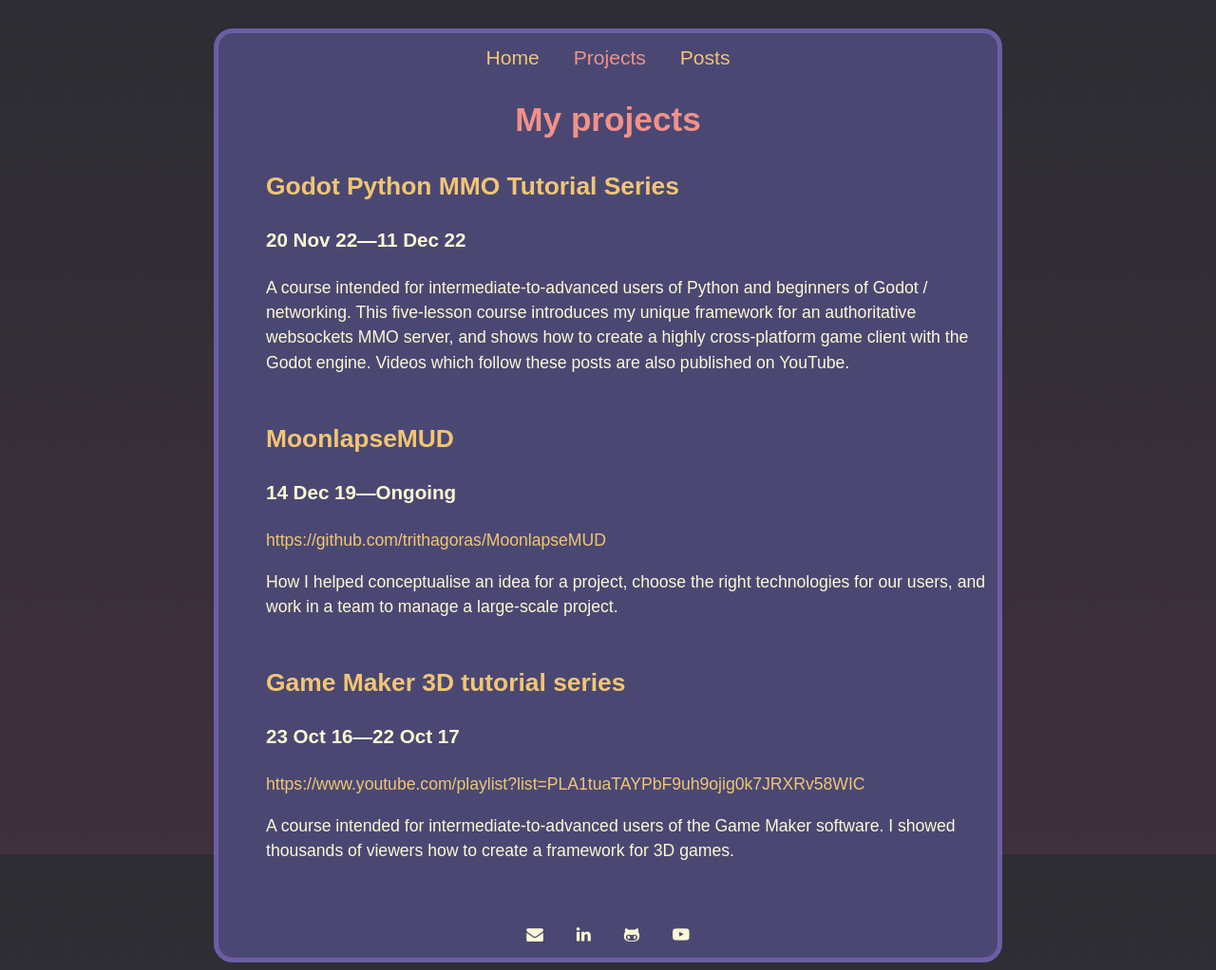
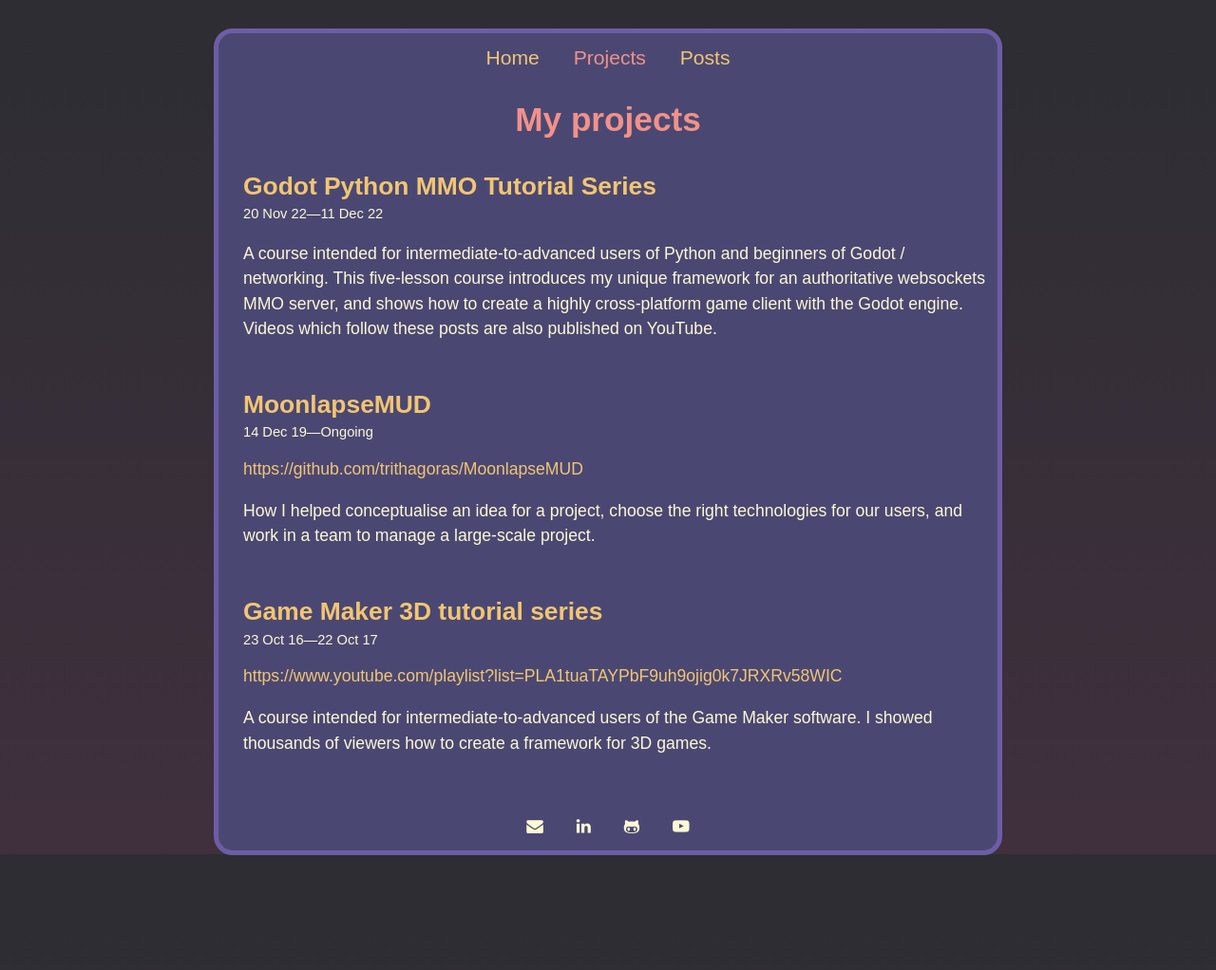
Before and after one commit to tristanbatchler/tbat.me, a Jekyll site: the page built from projects.html, in a window 1280 px wide. Shown: the whole page at 95% size. Built offline with Jekyll 4.4.1, drawn with Linux system fonts in a browser that asks for light colours; some web fonts are replaced; a script that is not in the unit is left out; after the commit the page ends 909 px from its top, so only the background shows below that.

Commit message:
Fix lists, no-indent, aesthetics

```diff
--- a/_layouts/project.html
+++ b/_layouts/project.html
@@ -3,7 +3,8 @@
 ---
 
 <h1>{{ page.title }}</h1>
-<h2>{{ page.start_date | date: "%d %b %y" }}&#8212;{% if page.finished %}{{ page.finish_date | date: "%d %b %y" }}{% else %}Ongoing{% endif %}</h2>
+<hr class="post-hr">
+<class="timestamp">{{ page.start_date | date: "%d %b %y" }}&#8212;{% if page.finished %}{{ page.finish_date | date: "%d %b %y" }}{% else %}Ongoing{% endif %}</p>
 <a href="{{ page.external_link }}" target="_blank">{{ page.external_link }}</a>
 
 {{ content }}
--- a/_sass/main.scss
+++ b/_sass/main.scss
@@ -93,7 +93,11 @@
 
     li {
         padding-bottom: 0.5rem;
-        list-style: none;
+
+        &.no-bullet {
+            list-style-type: none;
+            margin-left: -1.5rem;
+        }
     }
 
     pre {
--- a/coursenotes.html
+++ b/coursenotes.html
@@ -6,7 +6,7 @@
 
 <ul>
   {% for coursenote in site.coursenotes %}
-    <li>
+    <li class="no-bullet">
       <h2><a href="{{ coursenote.url }}">{{ coursenote.title }}</a></h2>
       <p>Last edited {{ coursenote.date | date: "%d %b %y" }}</p>
       {{ coursenote.description }}
--- a/posts.html
+++ b/posts.html
@@ -6,7 +6,7 @@
 
 <ul>
   {% for post in site.posts %}
-    <li>
+    <li class="no-bullet">
       <h2><a href="{{ post.url }}">{{ post.title }}</a></h2>
       <p class="timestamp">{{ post.date | date: "%d %b %y" }}</p>
       {{ post.excerpt }}
--- a/projects.html
+++ b/projects.html
@@ -7,9 +7,9 @@
 <ul>
   {% assign sorted = site.projects | sort: 'start_date' | reverse %}
   {% for project in sorted %}
-    <li>
+    <li class="no-bullet">
       <h2><a href="{{ project.url }}">{{ project.title }}</a></h2>
-      <h3>{{ project.start_date | date: "%d %b %y" }}&#8212;{% if project.finished %}{{ project.finish_date | date: "%d %b %y" }}{% else %}Ongoing{% endif %}</h3>
+      <p class="timestamp">{{ project.start_date | date: "%d %b %y" }}&#8212;{% if project.finished %}{{ project.finish_date | date: "%d %b %y" }}{% else %}Ongoing{% endif %}</p>
       <a href="{{ project.external_link }}" target="_blank">{{ project.external_link }}</a>
       <p>{{ project.description | markdownify }}</p>
     </li>
```
